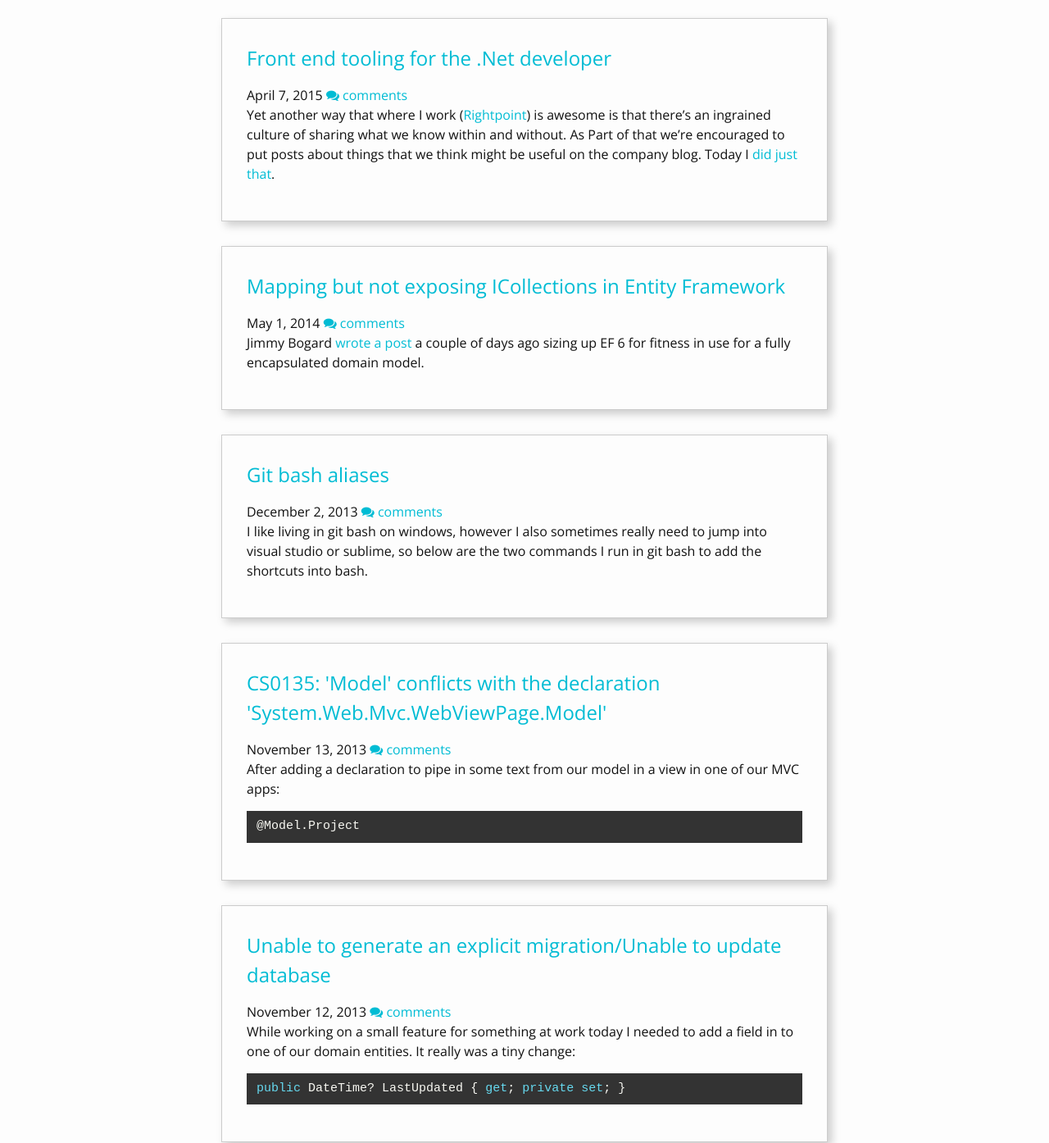
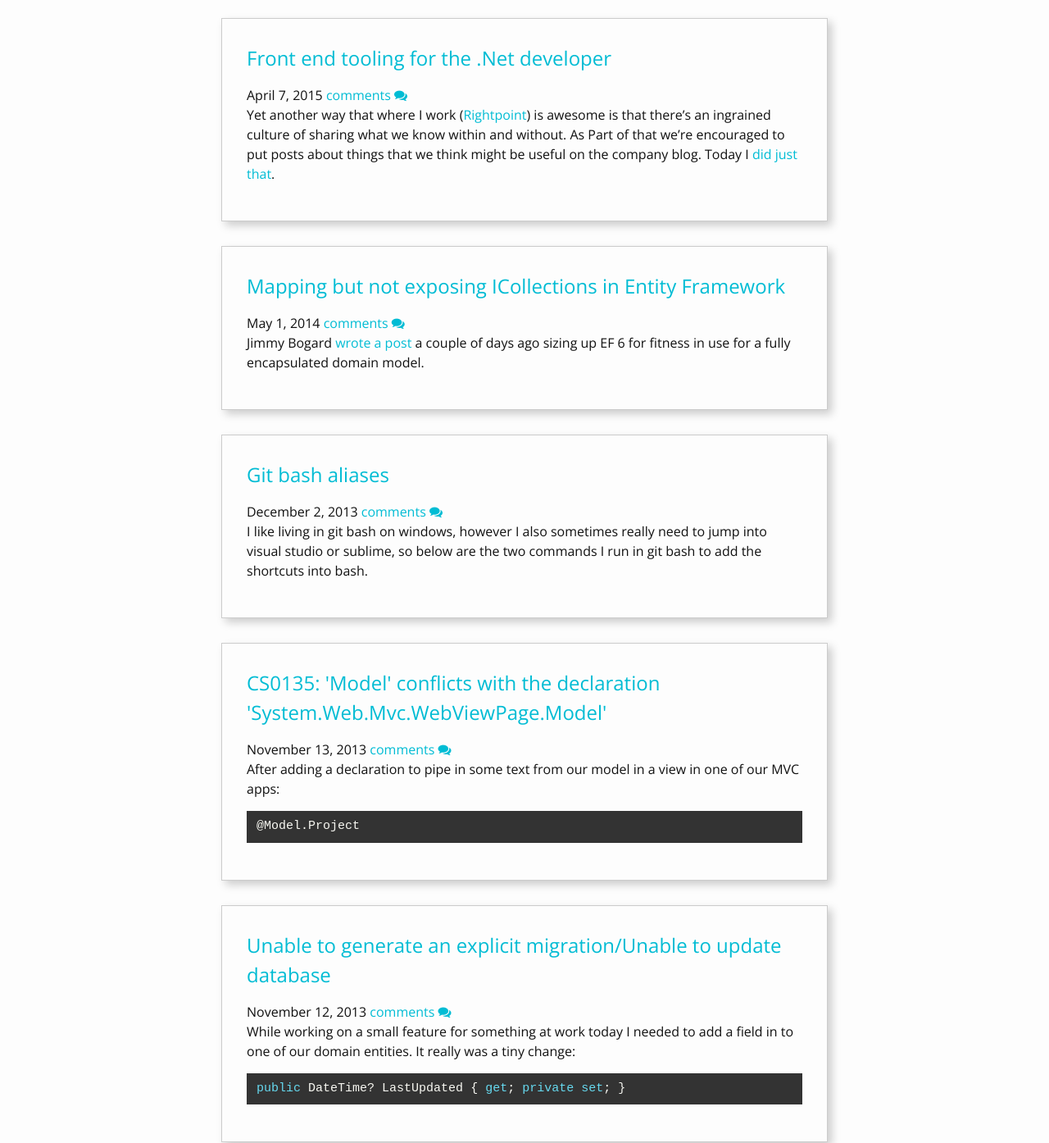
Before and after one commit to owencraig/owencraig.github.io, a Jekyll site: the page built from index.html, in a window 1280 px wide. Shown: the part 303-1697 px from the top of the page at 82% size. Built offline with Jekyll 4.4.1, drawn with Linux system fonts in a browser that asks for light colours; nearby versions of some CDN libraries; comment, search, counter and statistics services are not loaded.

Commit message:
moved comments bubble to end of string

```diff
--- a/_includes/post/comments_link.html
+++ b/_includes/post/comments_link.html
@@ -4,4 +4,4 @@
   {% assign disqus_identifier = page.disqus_identifier %}
 {% endif %}
 
-<span class="comments"><a href="{{ post.url }}#disqus_thread"{% if disqus_identifier %} data-disqus-identifier="{{ disqus_identifier }}"{% endif %}><i class="fa fa-comments"></i> comments</a></span>
+<span class="comments"><a href="{{ post.url }}#disqus_thread"{% if disqus_identifier %} data-disqus-identifier="{{ disqus_identifier }}"{% endif %}>comments <i class="fa fa-comments"></i></a></span>
```
